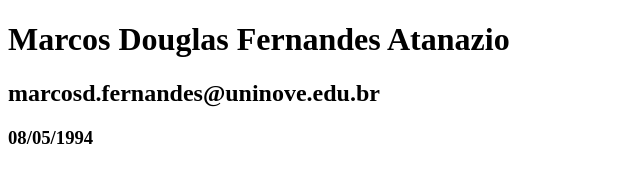
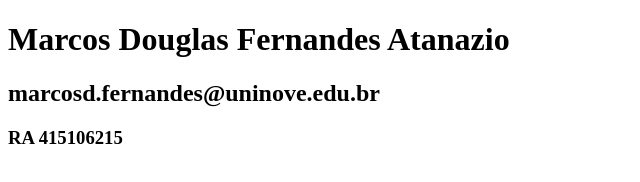
Before and after one commit to atanazio0/ProjetoNovo, a plain HTML site: page Menu.html in a window 1280 px wide. Shown: the full height of the page, 0-640 px from the left. Drawn offline with Linux system fonts and the light colour scheme.

Commit message:
prj02
Excluído data de nascimento e incluído RA

```diff
--- a/Menu.html
+++ b/Menu.html
@@ -7,6 +7,6 @@
 <body>
 <h1>Marcos Douglas Fernandes Atanazio</h1>
 <h2>marcosd.fernandes@uninove.edu.br</h2>
-<h3>08/05/1994</h3>
+<h3>RA 415106215</h3>
 </body>
 </html>
```
